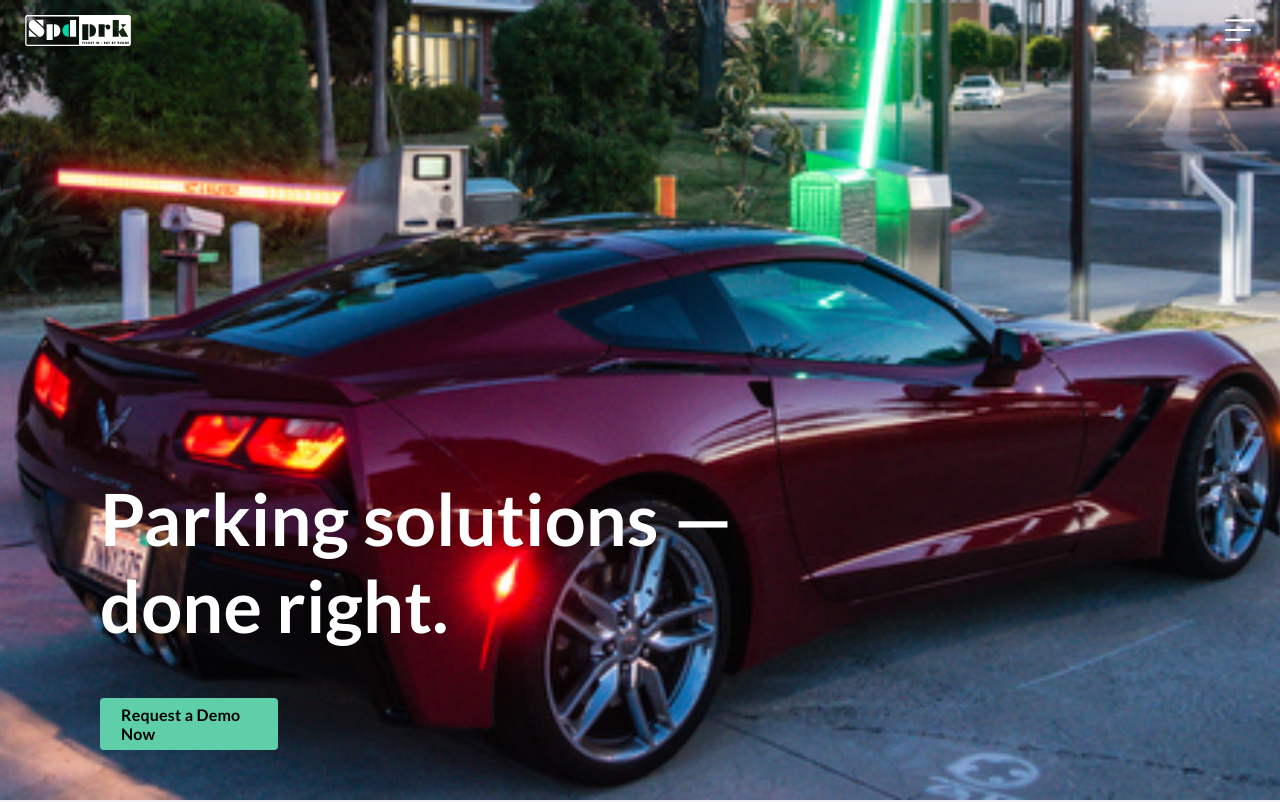
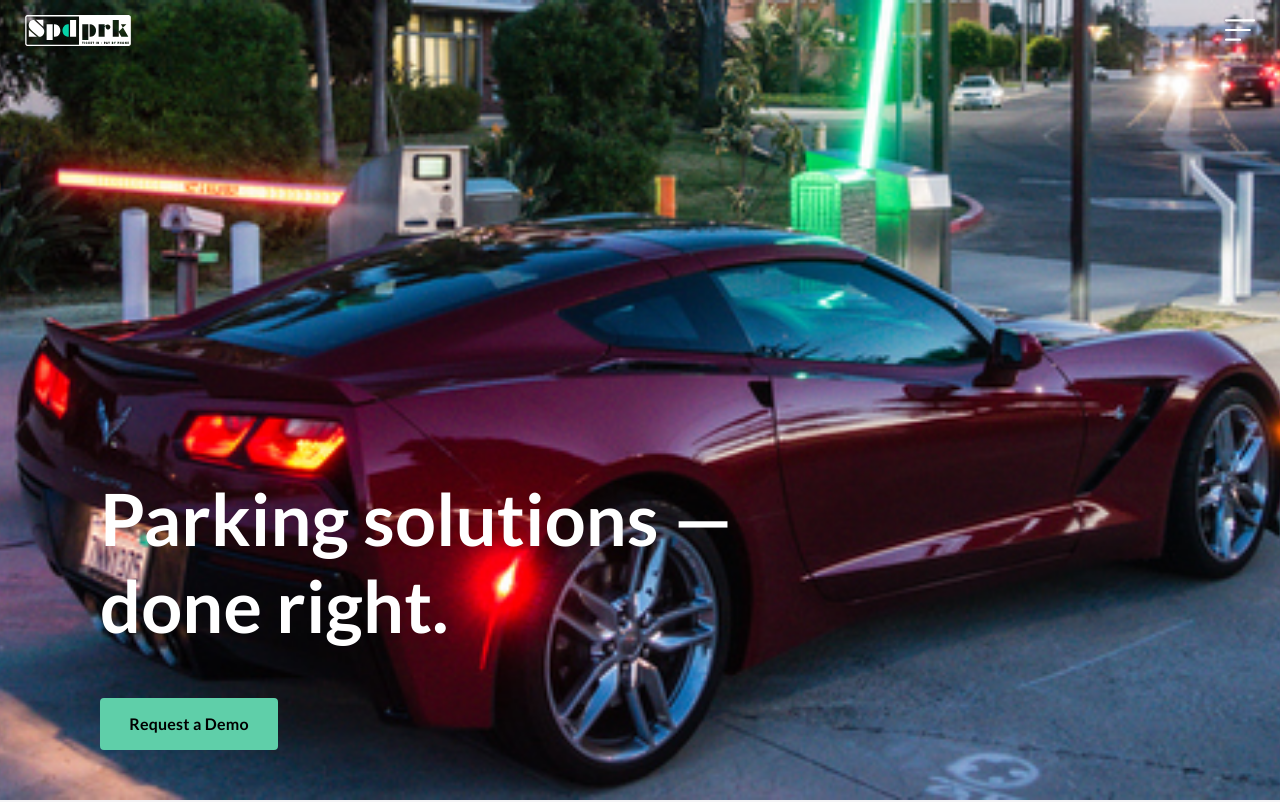
Before and after one commit to justinshane13/SPDPRK-site-v2, a Next.js app: page / in a window 1280 px wide. Shown: the top 802 px of the page. Built offline with nearby package versions, Linux system fonts and the light colour scheme.

Commit message:
update hero.js wording

```diff
--- a/comps/Hero.js
+++ b/comps/Hero.js
@@ -14,7 +14,7 @@ const Hero = () => {
             >
                 <div className={styles.heroText}>
                     <p className={styles.heroTitle}>Parking solutions — done right.</p>
-                    <Link className={styles.heroLink} href="/contact">Request a Demo Now</Link>
+                    <Link className={styles.heroLink} href="/contact">Request a Demo</Link>
                 </div>
             </motion.div>
             <div className={styles.heroImageContainer}>
```
